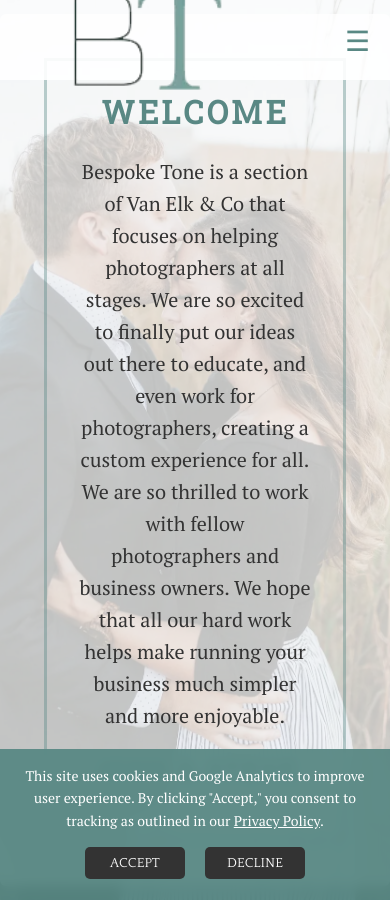
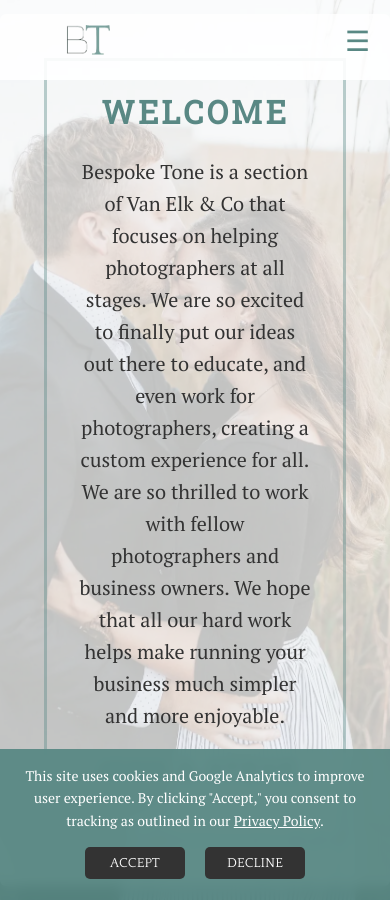
Before and after one commit to stevenvanelk/bespoketone, a Jekyll site: the page built from index.md, in a window 390 px wide and 900 px high. Built offline with Jekyll 4.4.1, drawn with Linux system fonts in a browser that asks for light colours.

Commit message:
More header fixes

```diff
--- a/_includes/header-noTracking.html
+++ b/_includes/header-noTracking.html
@@ -8,6 +8,7 @@
             </picture>
         </a>
     </div>
+
     <nav class="nav">
         <div class="menu-toggle">☰</div>
         <ul class="nav-links">
--- a/css/style.css
+++ b/css/style.css
@@ -676,6 +676,14 @@
     margin-bottom: 2rem;
 }
 
+@media (max-width: 1000px) {
+    .logo-container img {
+        height: 30px;
+        width: auto;
+        max-height: 30px;
+    }
+}
+
 /* Responsive Navigation */
 @media (max-width: 768px) {
     .menu-toggle {
```
